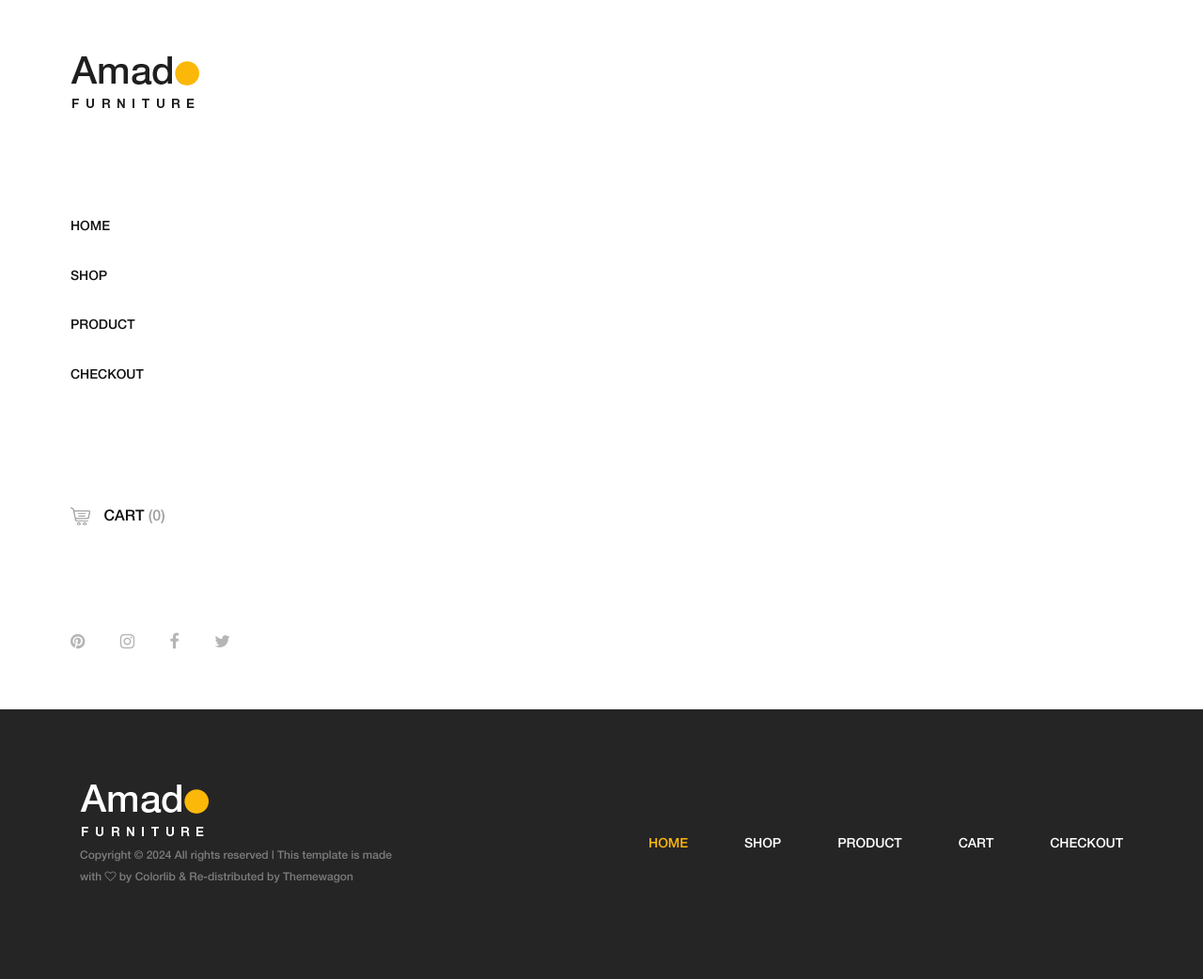
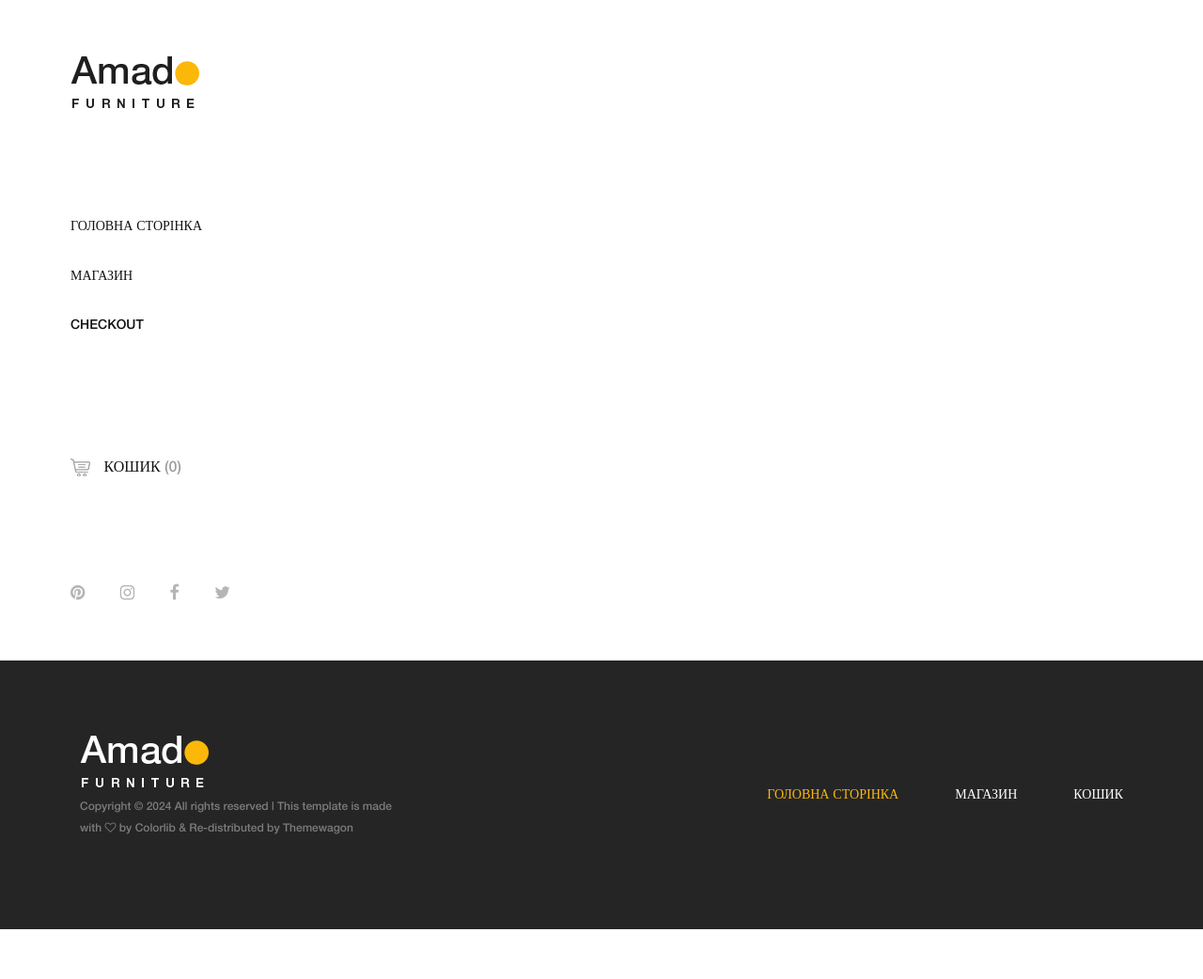
Before and after one commit to luiqor/amado_ecommerce, a Django app: page / in a window 1280 px wide. Shown: the whole page at 94% size. After the commit the page ends 989 px from the top, so only its background shows below. Run offline with Django 5.2, Linux system fonts and the light colour scheme; data that the repository does not hold is empty; some libraries are stand-ins or nearby versions.

Commit message:
base.html corrected names

```diff
--- a/templates/base.html
+++ b/templates/base.html
@@ -51,9 +51,8 @@
         <!-- Amado Nav -->
         <nav class="amado-nav mb-100">
           <ul>
-            <li><a href="/">Home</a></li>
-            <li><a href="/shop">Shop</a></li>
-            <li><a href="/item">Product</a></li>
+            <li><a href="/">Головна сторінка</a></li>
+            <li><a href="/shop">Магазин</a></li>
             <li><a href="checkout.html">Checkout</a></li>
           </ul>
         </nav>
@@ -61,7 +60,7 @@
         <!-- Cart Menu -->
         <div class="cart-fav-search mb-100">
           <a href="cart.html" class="cart-nav"
-            ><img src="{% static 'img/core-img/cart.png' %}" alt="Cart"> Cart <span>(0)</span></a
+            ><img src="{% static 'img/core-img/cart.png' %}" alt="Cart"> Кошик <span>(0)</span></a
           >
         </div>
         <!-- Social Button -->
@@ -126,21 +125,13 @@
                   <div class="collapse navbar-collapse" id="footerNavContent">
                     <ul class="navbar-nav ml-auto">
                       <li class="nav-item active">
-                        <a class="nav-link" href="index.html">Home</a>
+                        <a class="nav-link" href="index.html">Головна сторінка</a>
                       </li>
                       <li class="nav-item">
-                        <a class="nav-link" href="shop.html">Shop</a>
+                        <a class="nav-link" href="shop.html">Магазин</a>
                       </li>
                       <li class="nav-item">
-                        <a class="nav-link" href="product-details.html"
-                          >Product</a
-                        >
-                      </li>
-                      <li class="nav-item">
-                        <a class="nav-link" href="cart.html">Cart</a>
-                      </li>
-                      <li class="nav-item">
-                        <a class="nav-link" href="checkout.html">Checkout</a>
+                        <a class="nav-link" href="cart.html">Кошик</a>
                       </li>
                     </ul>
                   </div>
```
